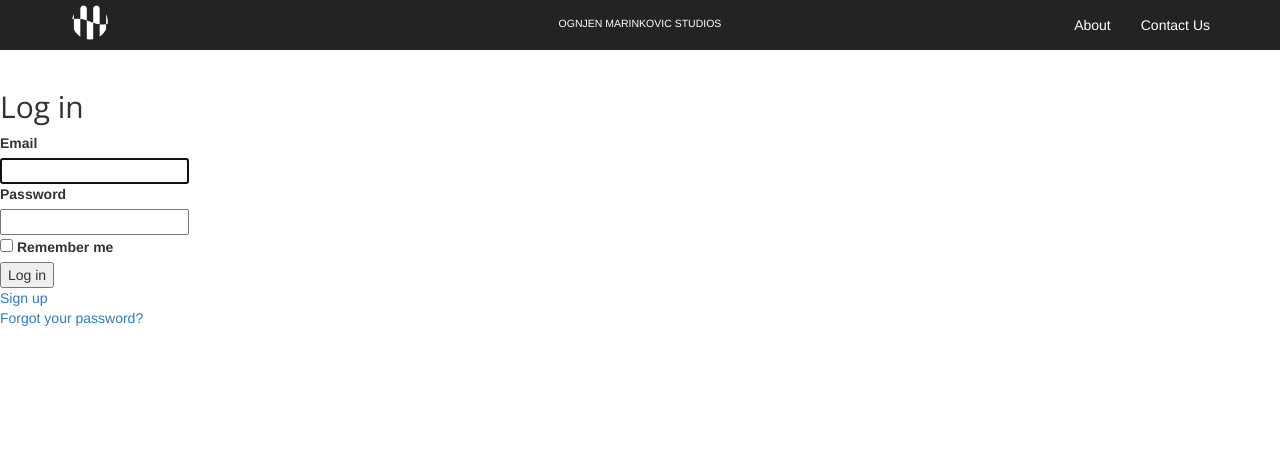
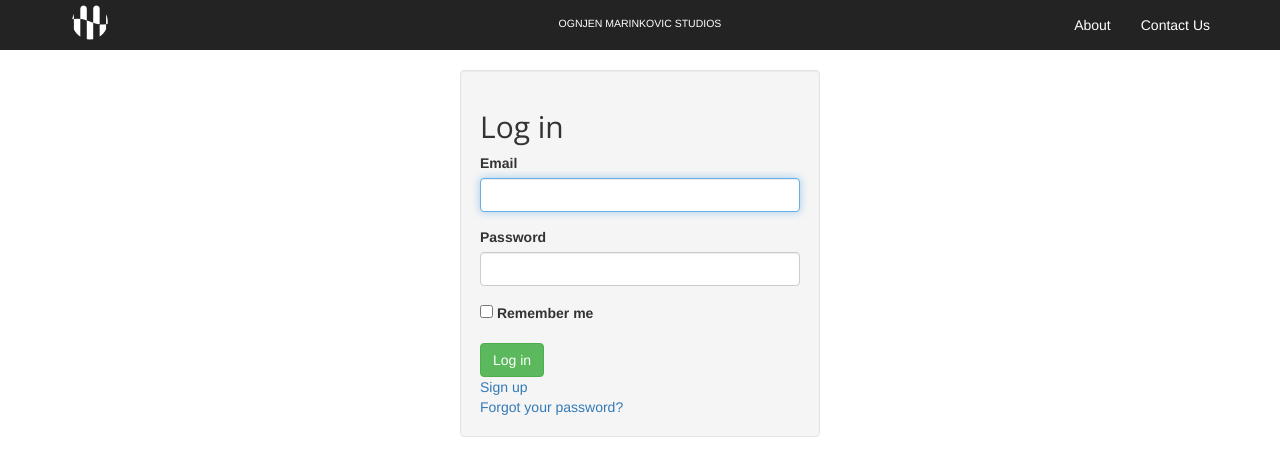
Before and after one commit to ognjenMarinkovic/upskill_saas_tutorial, a Rails app: the page made by app/views/devise/sessions/new.html.erb in a window 1280 px wide. Shown: the top 476 px of the page. Run offline with Rails 7, Linux system fonts and the light colour scheme; style sheets or scripts are compiled from the project's sources; some libraries are stand-ins or nearby versions; some web fonts are replaced.

Commit message:
Added bootstrap to log in page

```diff
--- a/app/views/devise/sessions/new.html.erb
+++ b/app/views/devise/sessions/new.html.erb
@@ -1,26 +1,34 @@
+<div class="container">
+  <div class="row">
+    <div class="col-md-4 col-md-offset-4">
+      <div class="well">
         <h2>Log in</h2>
 
         <%= form_for(resource, as: resource_name, url: session_path(resource_name)) do |f| %>
-  <div class="field">
+          <div class="field form-group">
             <%= f.label :email %><br />
-    <%= f.email_field :email, autofocus: true %>
+            <%= f.email_field :email, autofocus: true, class: 'form-control'  %>
           </div>
 
-  <div class="field">
+          <div class="field form-group">
             <%= f.label :password %><br />
-    <%= f.password_field :password, autocomplete: "off" %>
+            <%= f.password_field :password, autocomplete: "off", class: 'form-control'  %>
           </div>
 
           <% if devise_mapping.rememberable? -%>
-    <div class="field">
+            <div class="field form-group">
               <%= f.check_box :remember_me %>
               <%= f.label :remember_me %>
             </div>
           <% end -%>
 
           <div class="actions">
-    <%= f.submit "Log in" %>
+            <%= f.submit "Log in", class: 'btn btn-success' %>
           </div>
         <% end %>
 
         <%= render "devise/shared/links" %>
+      </div>
+    </div>
+  </div>
+</div>
```
Lines whose indentation alone changed are shown as unchanged.
